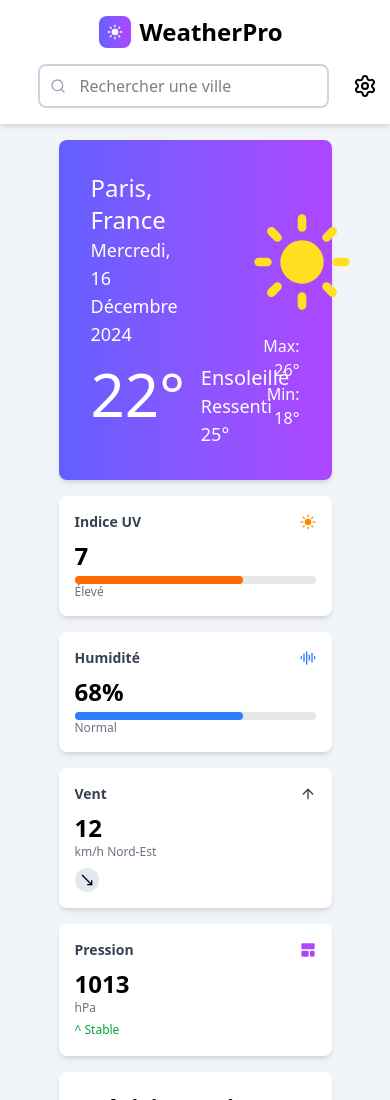
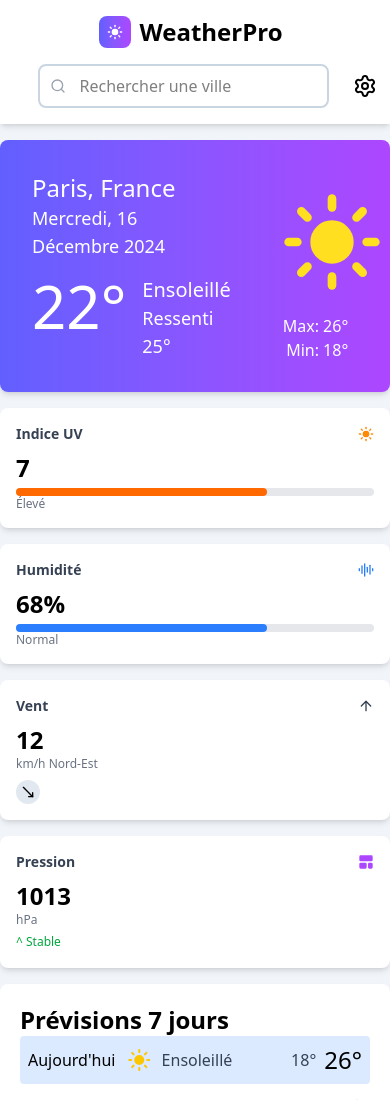
Before and after one commit to antoinebtn/ESGI-Tailwind, a website: page index.html in a window 390 px wide. Shown: the top 1100 px of the page. Drawn offline with nearby package versions, Linux system fonts and the light colour scheme; files that its build step writes are made by us from their sources.

Commit message:
size/ratio fix

```diff
--- a/index.html
+++ b/index.html
@@ -10,7 +10,7 @@
 
 <body class="bg-slate-100">
   <nav class="bg-white shadow-md">
-    <div class="container w-[70%] mx-auto flex flex-col md:flex-row justify-between items-center py-4">
+    <div class="container md:w-[70%] mx-auto flex flex-col md:flex-row justify-between items-center py-4">
       <div class="flex items-center">
         <i data-lucide="sun"
           class="text-white bg-gradient-to-r from-indigo-500 to-purple-500 rounded-lg h-8 w-8 p-2 fill-white"></i>
@@ -27,7 +27,7 @@
     </div>
   </nav>
 
-  <main class="container w-[70%] mx-auto">
+  <main class="container md:w-[70%] mx-auto">
     <div
       class=" my-4 bg-gradient-to-r from-indigo-500 to-purple-500 rounded-lg flex justify-between items-center shadow-md py-4">
       <div class="p-4 w-[60%] md:w-[80%]">
```
